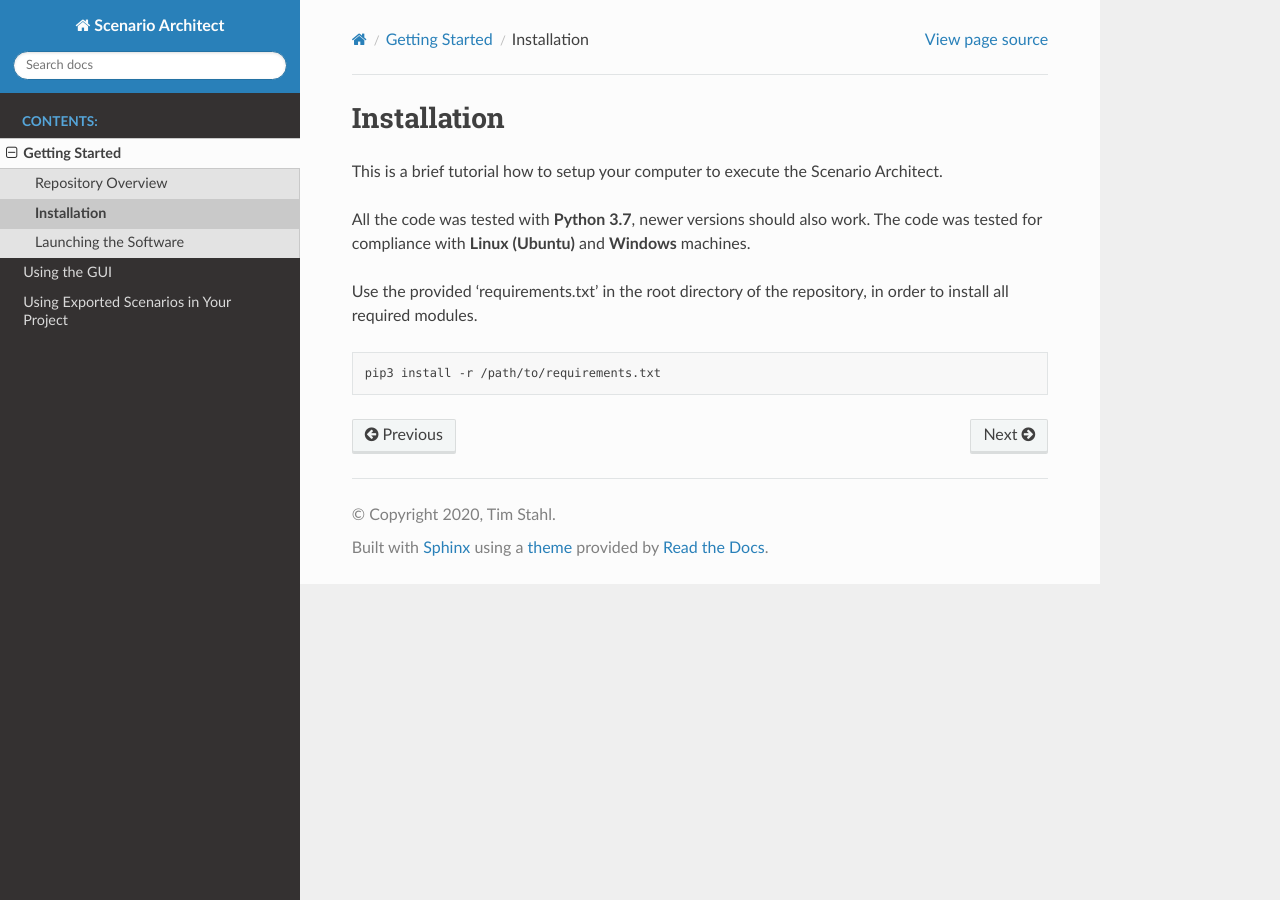
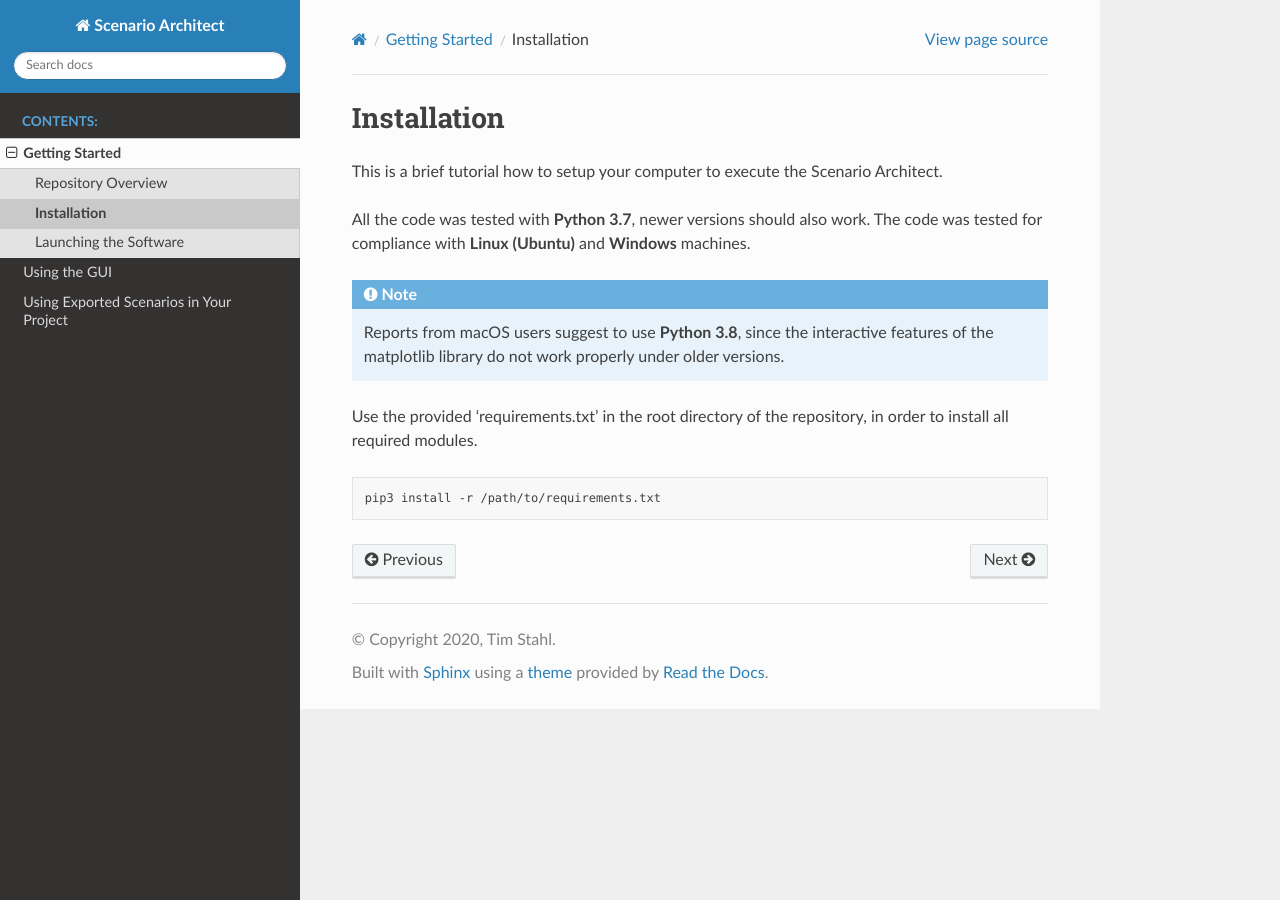
Before and after one commit to TUMFTM/ScenarioArchitect, a Sphinx documentation site: the page built from docs/source/start/content/installation.rst, in a window 1280 px wide. Built offline with Sphinx 7.4.7 and the Read the Docs theme 2.0.0, drawn with Linux system fonts in a browser that asks for light colours.

Commit message:
added Python version hint for macOS users

```diff
--- a/docs/source/start/content/installation.rst
+++ b/docs/source/start/content/installation.rst
@@ -6,6 +6,9 @@ This is a brief tutorial how to setup your computer to execute the Scenario Arch
 All the code was tested with **Python 3.7**, newer versions should also work. The code was tested for compliance with
 **Linux (Ubuntu)** and **Windows** machines.
 
+.. note:: Reports from macOS users suggest to use **Python 3.8**, since the interactive features of the matplotlib
+    library do not work properly under older versions.
+
 Use the provided 'requirements.txt' in the root directory of the repository, in order to install all required modules.\
 
 .. code-block:: bash
```
